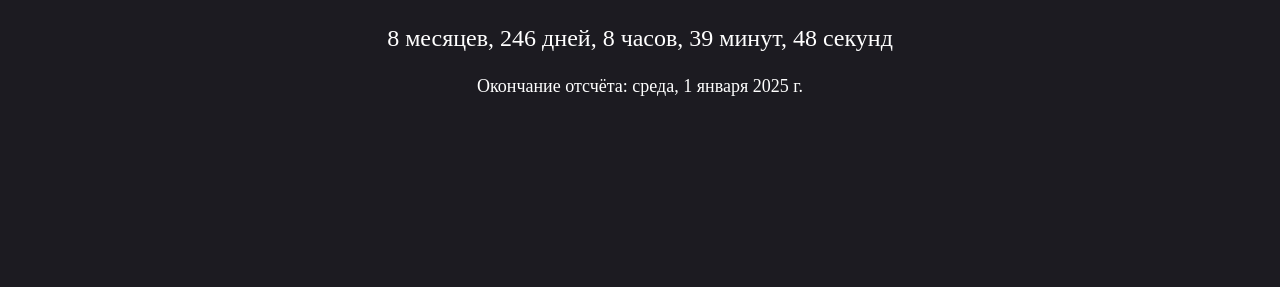
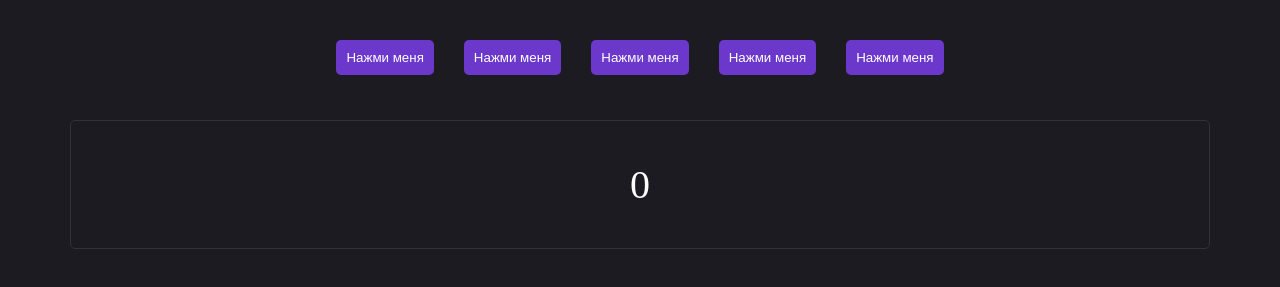
Before and after one commit to d-nekrasov/purle-school-homework, a plain HTML site: page index.html in a window 1280 px wide. Shown: the part 161-448 px from the top of the page. Drawn offline with Linux system fonts and the light colour scheme; no server answers.

Commit message:
15.13. Домашнее задание - Продвинутый DOM и Events

```diff
--- /dev/null
+++ b/css/buttons.css
@@ -0,0 +1,19 @@
+.btn {
+    margin: 15px;
+    padding: 10px;
+    background: #6c38cc;
+    border: none;
+    border-radius: 5px;
+    color: white;
+}
+
+.btn-counter {
+    width: 90%;
+    border-radius: 5px;
+    border: 1px solid #333;
+    color: white;
+    min-height: 100px;
+    margin: 30px auto;
+    text-align: center;
+    font-size: 40px;
+}
--- a/index.html
+++ b/index.html
@@ -5,12 +5,8 @@
     <meta http-equiv="X-UA-Compatible" content="IE=edge" />
     <meta name="viewport" content="width=device-width, initial-scale=1.0" />
     <title>PurpleSchool: Advanced JavaScript</title>
-    <script src="./js/timer.js"></script>
-    <script src="./js/dice.js"></script>
-    <script src="./js/map.js"></script>
-    <script src="./js/birthday.js"></script>
-    <script src="./js/pokemon.js"></script>
-    <script src="./js/oop.js"></script>
+    <link rel="stylesheet" href="./css/buttons.css">
+    <script defer src="./js/buttons.js"></script>
 </head>
 <body style="background-color: #1c1b21; text-align: center;">
 <img src="./logo.svg" alt="" />
@@ -19,5 +15,7 @@
     <p style="color: #fff; font-size: 18px" id="newYearDate"></p>
 </div>
 
+<div id="buttons"></div>
+
 </body>
 </html>
--- /dev/null
+++ b/js/buttons.js
@@ -0,0 +1,63 @@
+"use strict"
+
+/*
+    Задача
+    [x] Создать 5 кнопок с текстом "Нажми меня". Расположение кнопок - на ваше усмотрение.
+    [x] Добавить блок (div), отображающий количество нажатий на кнопки. Изначальное значение счётчика - 0.
+        При нажатии на любую кнопку:
+            [x] Изменить текст нажатой кнопки на "Нажата".
+            [x] Увеличить счетчик нажатий на 1.
+            [x] При последующем нажатии на другую кнопку, текст предыдущей нажатой кнопки должен смениться обратно на
+               "Нажми меня", а у новой нажатой кнопки - измениться на "Нажата".
+    В результате, каждое нажатие на кнопку увеличивает счетчик на единицу, и в любой момент времени видна последняя нажатая кнопка.
+
+    Требования:
+    - Применение практик работы с DOM.
+    - Обработка событий на кнопках.
+    - Реализация делегирования событий.
+ */
+
+initButtonsCounter('#buttons')
+
+
+function initButtonsCounter(rootElementSelector){
+    generateButtons(5, rootElementSelector)
+    createClickCounter(rootElementSelector)
+}
+
+function generateButtons(countBtn = 5, rootElementSelector) {
+    const rootBtnElement = document.createElement('div')
+    rootBtnElement.classList.add('btn-wrapper')
+
+    for(let i = 0; i < countBtn; i++) {
+        const btn = document.createElement('button')
+        btn.classList.add('btn')
+        btn.innerText = "Нажми меня"
+        rootBtnElement.append(btn)
+    }
+
+    document.querySelector(rootElementSelector).append(rootBtnElement)
+
+    rootBtnElement.addEventListener('click', (event)=> {
+        if(event.target.classList.contains('btn')){
+            const btn = event.target
+            btn.innerText = "Нажата"
+            const counterElement = document.querySelector('.btn-counter p')
+            counterElement.innerText = parseInt(counterElement.innerText) + 1;
+
+            [...rootBtnElement.children].forEach((button) => {
+                if(button !== btn) {
+                    button.innerText = "Нажми меня"
+                }
+            })
+        }
+    })
+}
+
+function createClickCounter(rootElementSelector) {
+    const rootElement = document.querySelector(rootElementSelector)
+    const counterElement = document.createElement('div')
+    counterElement.innerHTML = "<p>0</p>"
+    counterElement.classList.add('btn-counter')
+    rootElement.append(counterElement)
+}
```
